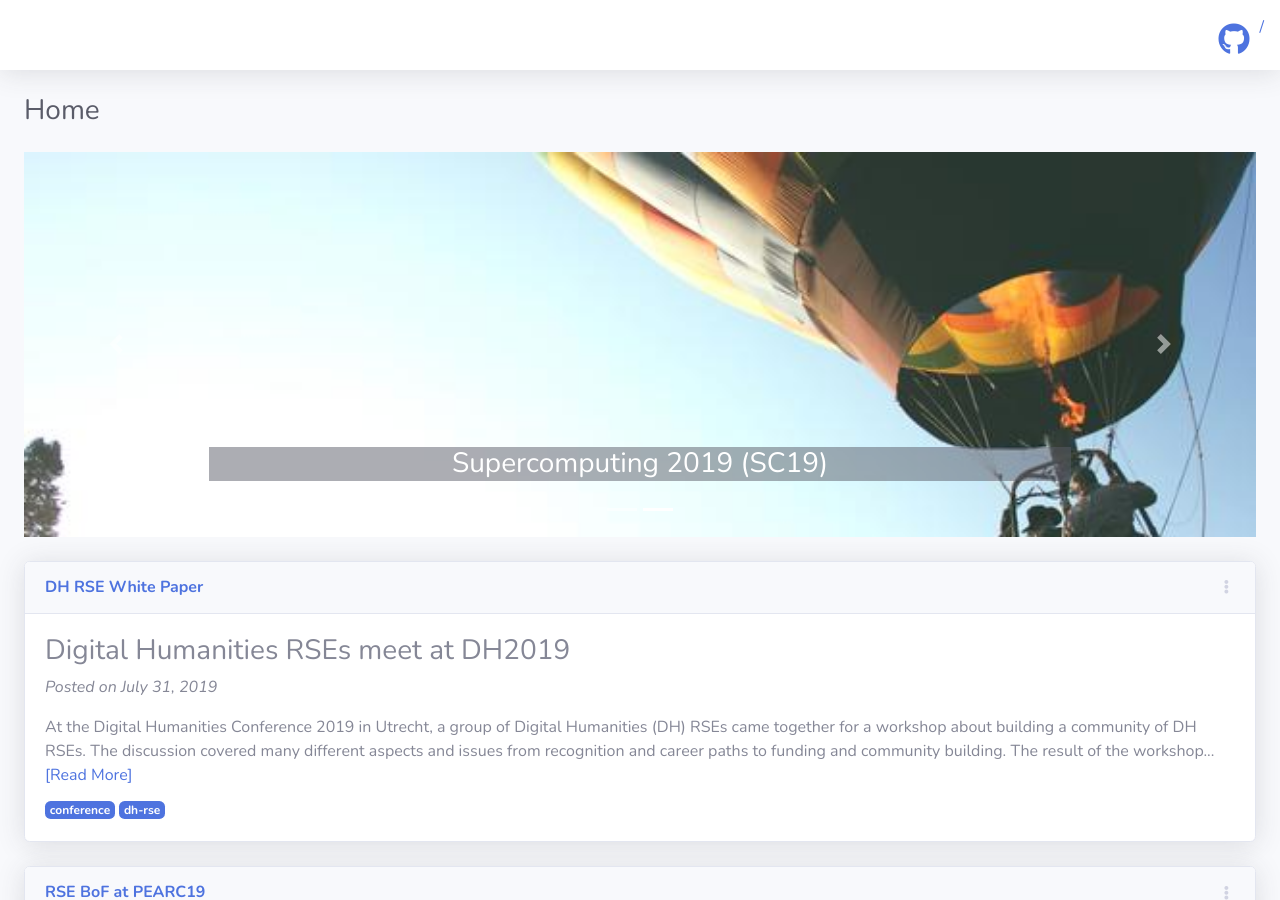
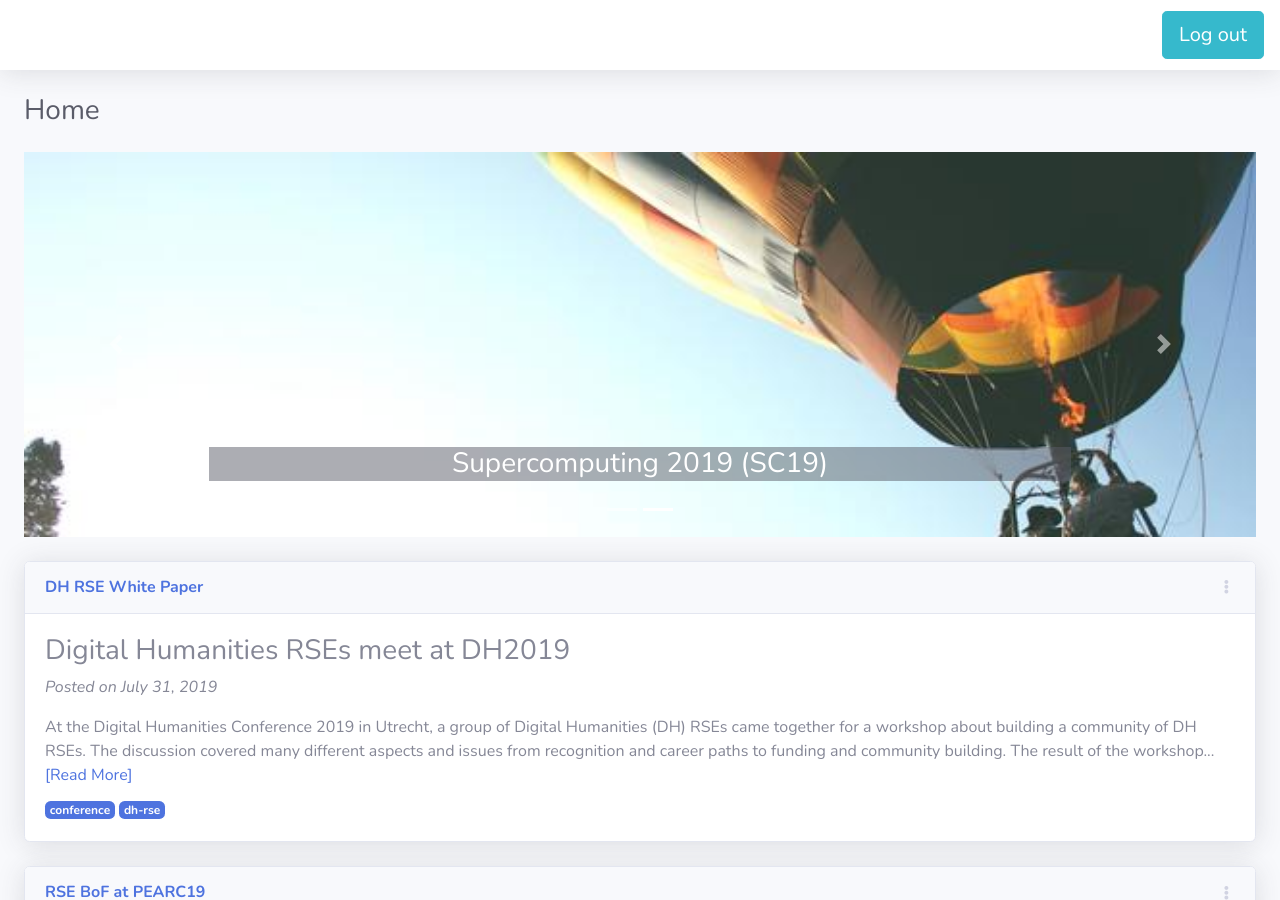
Before and after one commit to tpckenny1/tpckenny1.github.io, a Jekyll site: the page built from index.html, in a window 1280 px wide and 900 px high. Built offline with Jekyll 4.4.1, drawn with Linux system fonts in a browser that asks for light colours; nearby versions of some CDN libraries; the list of posts is cut into pages by our own code.

Commit message:
add logout button in nav

```diff
--- a/_includes/navigation.html
+++ b/_includes/navigation.html
@@ -2,32 +2,10 @@
         <nav class="navbar navbar-expand navbar-light bg-white topbar mb-4 static-top shadow">
           <!-- Topbar Navbar -->
           <ul class="navbar-nav ml-auto">
-
-
-               <a class="gh-source" data-gh-source="github" href="{{ site.repo }}" title="Go to repository" data-md-state="done"><i class="fab fa-github fa-2x" style="margin-top:8px; float:left"></i>
-                <!-- Sidebar Toggle (Topbar) -->
-                <button id="sidebarToggleTop" class="btn btn-link d-md-none rounded-circle mr-3">
-                  <i class="fa fa-bars"></i>
-                </button>
-		    <span style="margin-left:10px">{{ site.github_user }}/{{ site.github_repo }}</span><br>
-		  <em><li style="font-size:0.8rem; margin-left:10px;margin-right:5px;float:left;display:inline-block" id='stars'></li> <li style="font-size:0.8rem;float:left;display:inline-block" id="forks"></li></em></a>
-
+            <!-- Logout Button -->
+            <a href="https://tpckenny1.github.io/docs/login/" class="btn btn-info btn-lg">
+              <span class="glyphicon glyphicon-log-out"></span> Log out
+            </a>
           </ul>
         </nav>
         <!-- End of Topbar -->
-<script>
-$(document).ready(function() {
-  var url = "https://api.github.com/search/repositories?q={{ site.github_user }}/{{ site.github_repo }}";
-  fetch(url, {
-      headers: {"Accept":"application/vnd.github.preview"}
-  }).then(function(e) {
-    return e.json()
-  }).then(function(r) {
-     console.log(r.items[0])
-     stars = r.items[0]['stargazers_count']
-     forks = r.items[0]['forks_count']
-     $('#stars').text(stars + " Stars")
-     $('#forks').text(forks + " Forks")
-  });
-});
-</script>
```
